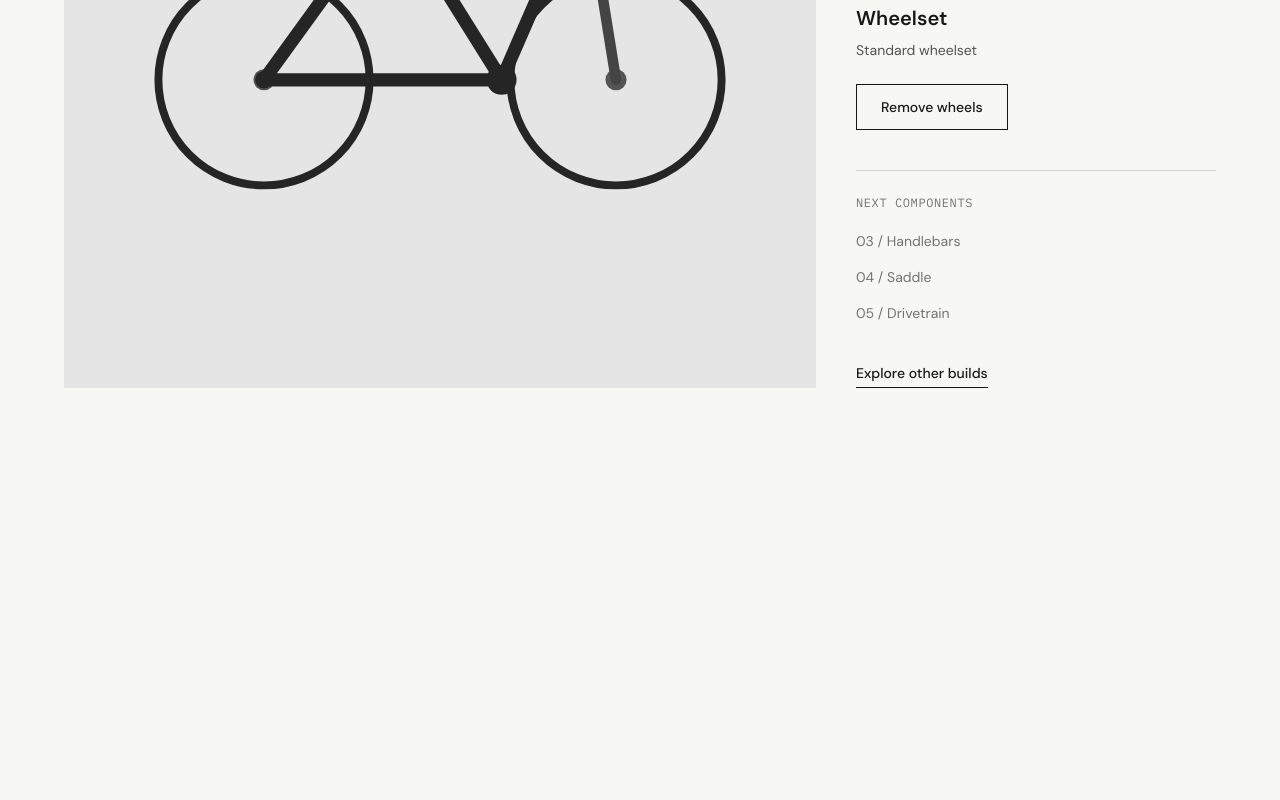
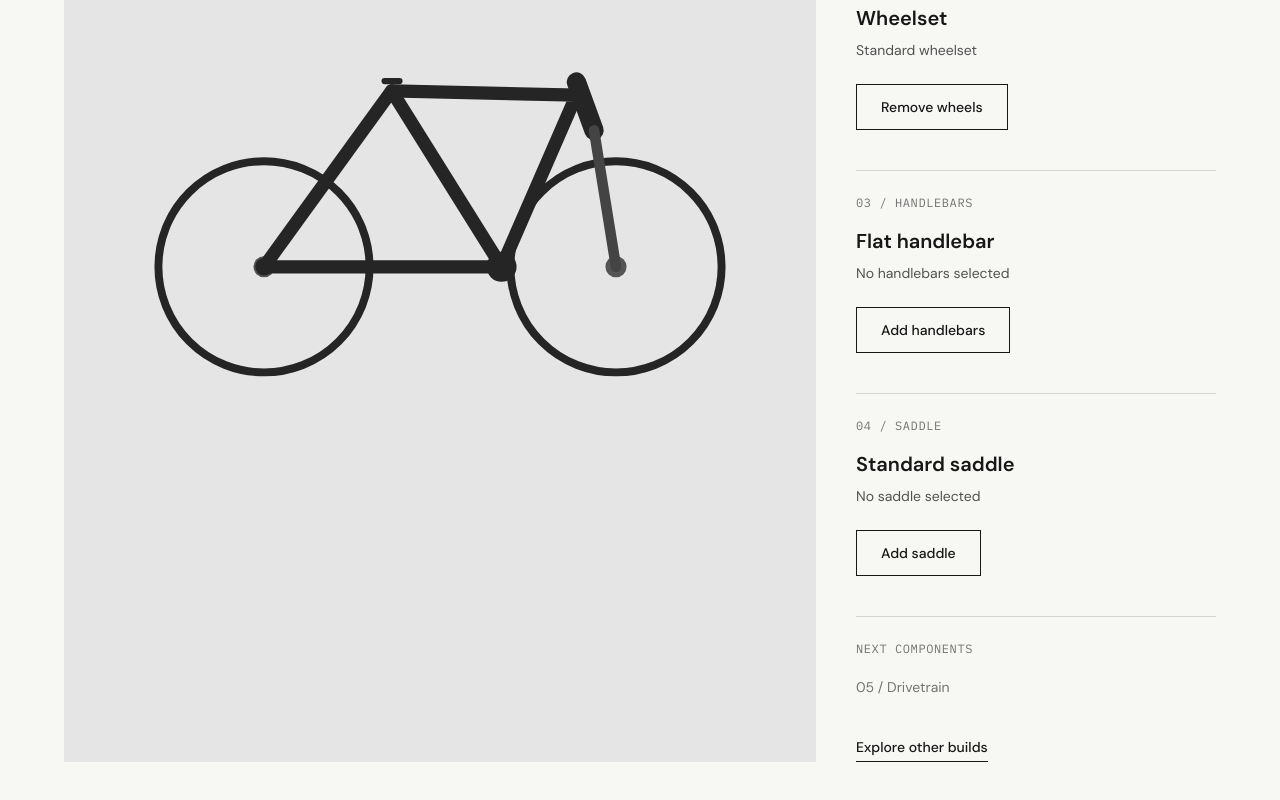
Before and after one commit to raczempeklajos/fixed-studio, a React (Vite) app in the folder frontend/: page /builder in a window 1280 px wide. Shown: the part 796-1596 px from the top of the page. Before the commit the page ends 1280 px from the top, so only its background shows below. Built offline with nearby package versions, Linux system fonts and the light colour scheme.

Commit message:
feat: add configurable handlebars and saddle

```diff
--- a/frontend/src/components/bike/BikePreview.tsx
+++ b/frontend/src/components/bike/BikePreview.tsx
@@ -1,12 +1,18 @@
+import Handlebars from "./Handlebars";
+import Saddle from "./Saddle";
 
 interface BikePreviewProps {
   frameColor: string;
   showWheels: boolean;
+  showHandlebars: boolean;
+  showSaddle: boolean;
 }
 
 export default function BikePreview({
   frameColor,
   showWheels,
+  showHandlebars,
+  showSaddle,
 }: BikePreviewProps) {
   return (
     <svg
@@ -92,6 +98,8 @@ export default function BikePreview({
         strokeWidth="7"
         strokeLinecap="round"
       />
+        {showHandlebars && <Handlebars />}
+        {showSaddle && <Saddle />}
     </svg>
   );
 }
--- /dev/null
+++ b/frontend/src/components/bike/Handlebars.tsx
@@ -0,0 +1,18 @@
+
+export default function Handlebars() {
+  return (
+    <g
+      fill="none"
+      stroke="#252525"
+      strokeWidth="9"
+      strokeLinecap="round"
+      strokeLinejoin="round"
+    >
+      {/* Stem */}
+      <path d="M558 153 L585 132" />
+
+      {/* Flat handlebar */}
+      <path d="M555 132 L615 132" />
+    </g>
+  );
+}
--- /dev/null
+++ b/frontend/src/components/bike/Saddle.tsx
@@ -0,0 +1,22 @@
+
+export default function Saddle() {
+  return (
+    <g>
+      {/* Seatpost */}
+      <line
+        x1="345"
+        y1="160"
+        x2="338"
+        y2="120"
+        stroke="#444444"
+        strokeWidth="10"
+      />
+
+      {/* Saddle */}
+      <path
+        d="M298 112 Q335 104 374 112 Q360 125 320 122 Z"
+        fill="#252525"
+      />
+    </g>
+  );
+}
--- a/frontend/src/pages/BikeBuilderPage.tsx
+++ b/frontend/src/pages/BikeBuilderPage.tsx
@@ -28,6 +28,8 @@ export default function BikeBuilderPage() {
   );
 
   const [showWheels, setShowWheels] = useState(true);
+  const [showHandlebars, setShowHandlebars] = useState(false);
+  const [showSaddle, setShowSaddle] = useState(false);
 
   return (
     <main className="min-h-screen bg-background">
@@ -55,6 +57,8 @@ export default function BikeBuilderPage() {
             <BikePreview
               frameColor={selectedColor.hex}
               showWheels={showWheels}
+              showHandlebars={showHandlebars}
+              showSaddle={showSaddle}
             />
           </div>
 
@@ -103,9 +107,7 @@ export default function BikeBuilderPage() {
                         ? "border-neutral-900"
                         : "border-transparent"
                     }`}
-                    style={{
-                      backgroundColor: color.hex,
-                    }}
+                    style={{ backgroundColor: color.hex }}
                   />
                 ))}
               </div>
@@ -136,17 +138,71 @@ export default function BikeBuilderPage() {
               </button>
             </div>
 
+            {/* Handlebar configuration */}
+            <div className="border-t border-neutral-300 pt-6">
+              <p className="font-mono text-xs uppercase tracking-wider text-neutral-500">
+                03 / Handlebars
+              </p>
+
+              <h3 className="mt-4 text-xl font-semibold">
+                Flat handlebar
+              </h3>
+
+              <p className="mt-2 text-sm text-neutral-600">
+                {showHandlebars
+                  ? "Handlebars installed"
+                  : "No handlebars selected"}
+              </p>
+
+              <button
+                type="button"
+                onClick={() =>
+                  setShowHandlebars((previous) => !previous)
+                }
+                className="mt-6 border border-foreground px-6 py-3 text-sm font-medium transition-colors hover:bg-foreground hover:text-white"
+              >
+                {showHandlebars
+                  ? "Remove handlebars"
+                  : "Add handlebars"}
+              </button>
+            </div>
+
+            {/* Saddle configuration */}
+            <div className="border-t border-neutral-300 pt-6">
+              <p className="font-mono text-xs uppercase tracking-wider text-neutral-500">
+                04 / Saddle
+              </p>
+
+              <h3 className="mt-4 text-xl font-semibold">
+                Standard saddle
+              </h3>
+
+              <p className="mt-2 text-sm text-neutral-600">
+                {showSaddle
+                  ? "Saddle installed"
+                  : "No saddle selected"}
+              </p>
+
+              <button
+                type="button"
+                onClick={() =>
+                  setShowSaddle((previous) => !previous)
+                }
+                className="mt-6 border border-foreground px-6 py-3 text-sm font-medium transition-colors hover:bg-foreground hover:text-white"
+              >
+                {showSaddle ? "Remove saddle" : "Add saddle"}
+              </button>
+            </div>
+
             {/* Upcoming components */}
             <div className="border-t border-neutral-300 pt-6">
               <p className="font-mono text-xs uppercase tracking-wider text-neutral-500">
                 Next components
               </p>
 
-              <div className="mt-5 space-y-4 text-sm text-neutral-500">
-                <p>03 / Handlebars</p>
-                <p>04 / Saddle</p>
-                <p>05 / Drivetrain</p>
-              </div>
+              <p className="mt-5 text-sm text-neutral-500">
+                05 / Drivetrain
+              </p>
             </div>
 
             {/* Navigation */}
```
